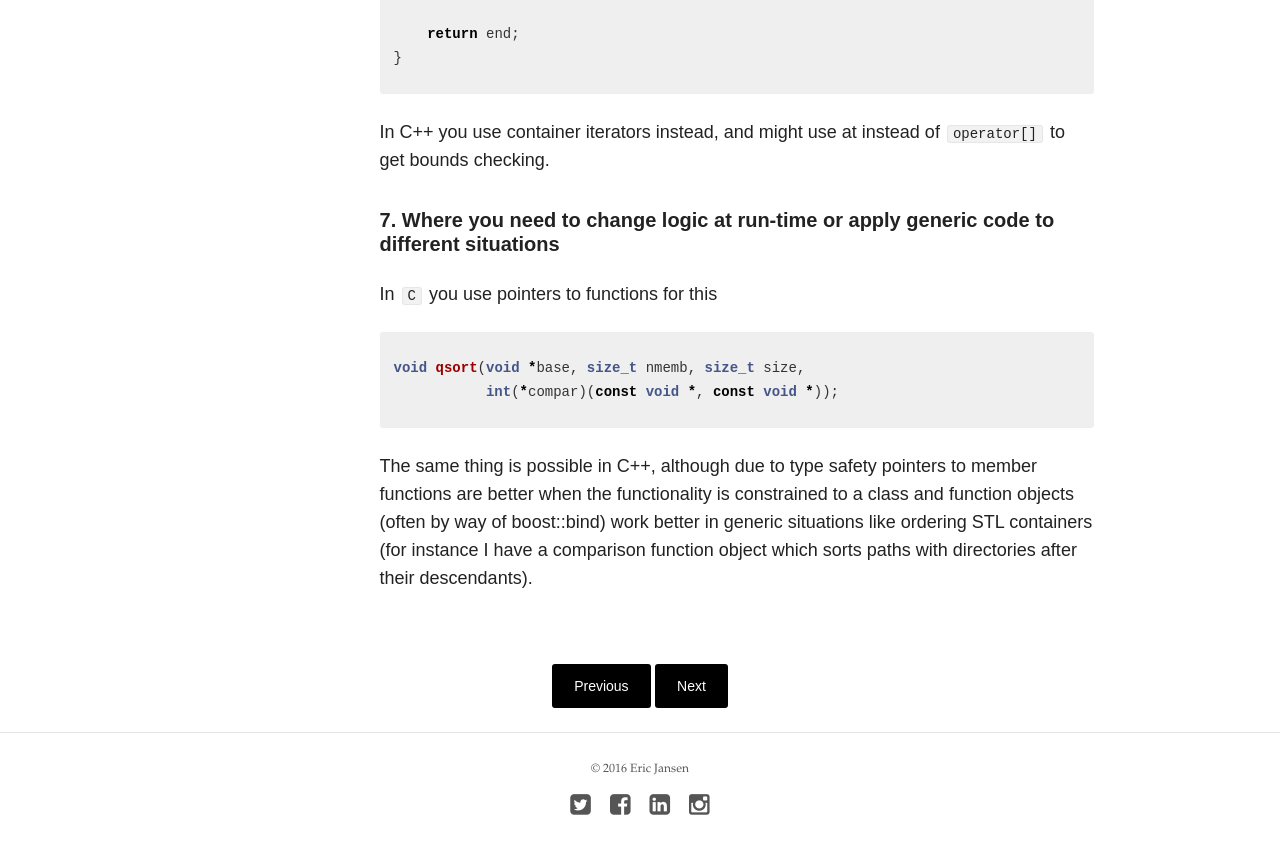
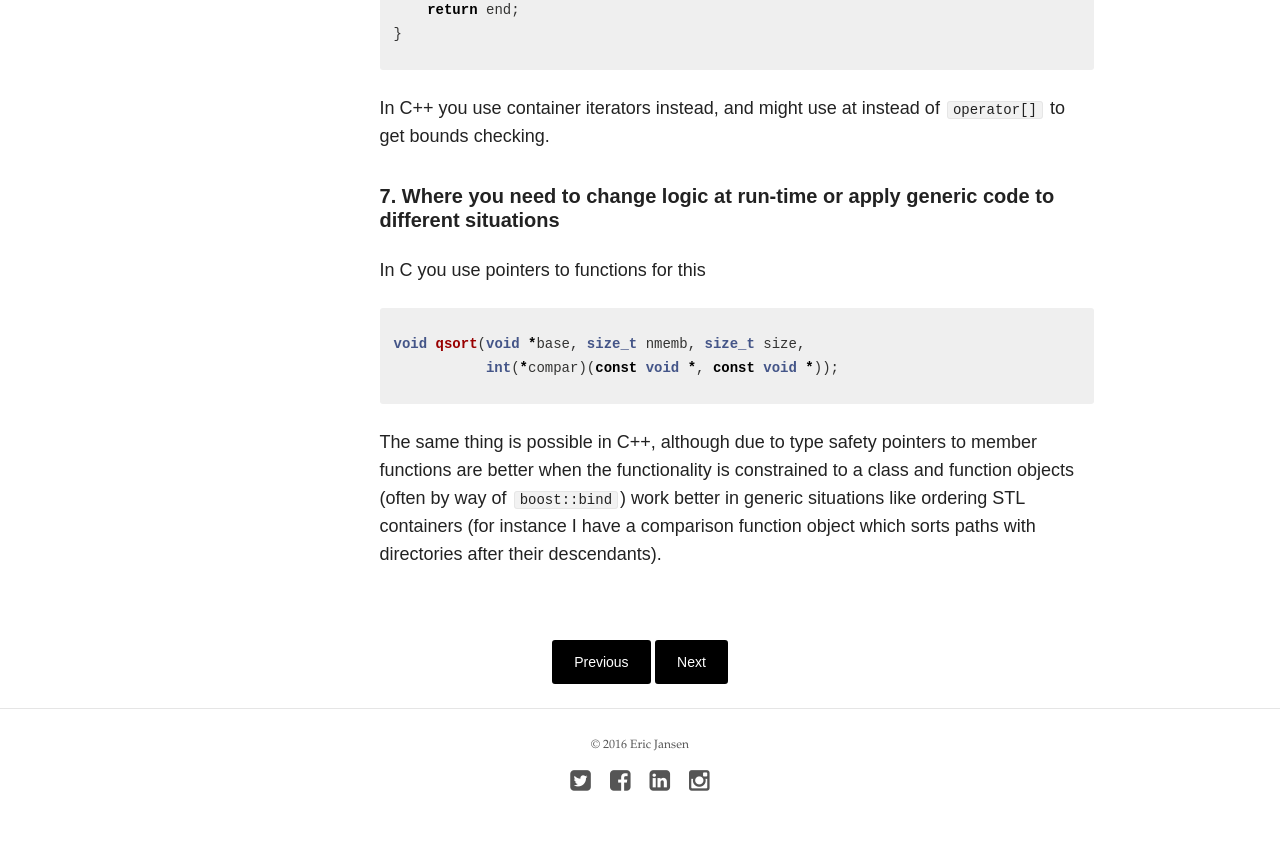
Before and after one commit to ericjansen/ericjansen.github.io, a Jekyll site: the page built from _posts/articles/2016-02-24-when-using-pointers-in-c-c.markdown, in a window 1280 px wide and 900 px high, scrolled down 2117 px. Shown: the top 854 px of the window. Built offline with Jekyll 4.4.1, drawn with Linux system fonts in a browser that asks for light colours; nearby versions of some CDN libraries; some of the changed text lies outside the part shown.

`````diff
--- a/_posts/articles/2016-02-24-when-using-pointers-in-c-c.markdown
+++ b/_posts/articles/2016-02-24-when-using-pointers-in-c-c.markdown
@@ -22,7 +22,7 @@ Status result(CopyFile("src", "dest", &length));
 In C++ you're almost always better off using the boost/C++11 ```shared_ptr```, ```shared_array```, ```scoped_ptr```, ```scoped_array```, and ```unique_ptr``` since the objects they refer to will be destroyed when the reference count hits zero whether that's through a normal code path, function return, or because an exception was thrown. Use ```weak_ptr``` for circular references.
 <h5>5. When writing C not C++ and you need to access a structure as an input parameter.</h5>
 In C++ constant references for inputs are more resilient to programming issues (they can't be reassigned) and make call inputs visually different from outputs when pointers are used for those.
-In ```C```
+In C
 {% highlight c++ %}
 struct foo;
 void examine_foo(struct foo f);
@@ -35,8 +35,7 @@ instead.
 <h5>6. When writing C not C++ and manipulating arrays including strings</h5>
 Pointers are more terse than indexes and don't cost you anything in terms of safety because the ````[]```` operator does no bounds checking.
 {% highlight c++ %}
-static char *
-reverse(char *str, char sep) {
+static char* reverse(char *str, char sep) {
     char *end, *left, *right, tmp;
 
     for (end = str; *end && *end != sep; ++end) {
@@ -53,9 +52,9 @@ reverse(char *str, char sep) {
 {% endhighlight %}
 In C++ you use container iterators instead, and might use at instead of ```operator[]``` to get bounds checking.
 <h5>7. Where you need to change logic at run-time or apply generic code to different situations</h5>
-In ```C``` you use pointers to functions for this
+In C you use pointers to functions for this
 {% highlight c++ %}
 void qsort(void *base, size_t nmemb, size_t size,
            int(*compar)(const void *, const void *));
 {% endhighlight %}
-The same thing is possible in C++, although due to type safety pointers to member functions are better when the functionality is constrained to a class and function objects (often by way of boost::bind) work better in generic situations like ordering STL containers (for instance I have a comparison function object which sorts paths with directories after their descendants).
+The same thing is possible in C++, although due to type safety pointers to member functions are better when the functionality is constrained to a class and function objects (often by way of ```boost::bind```) work better in generic situations like ordering STL containers (for instance I have a comparison function object which sorts paths with directories after their descendants).
`````
